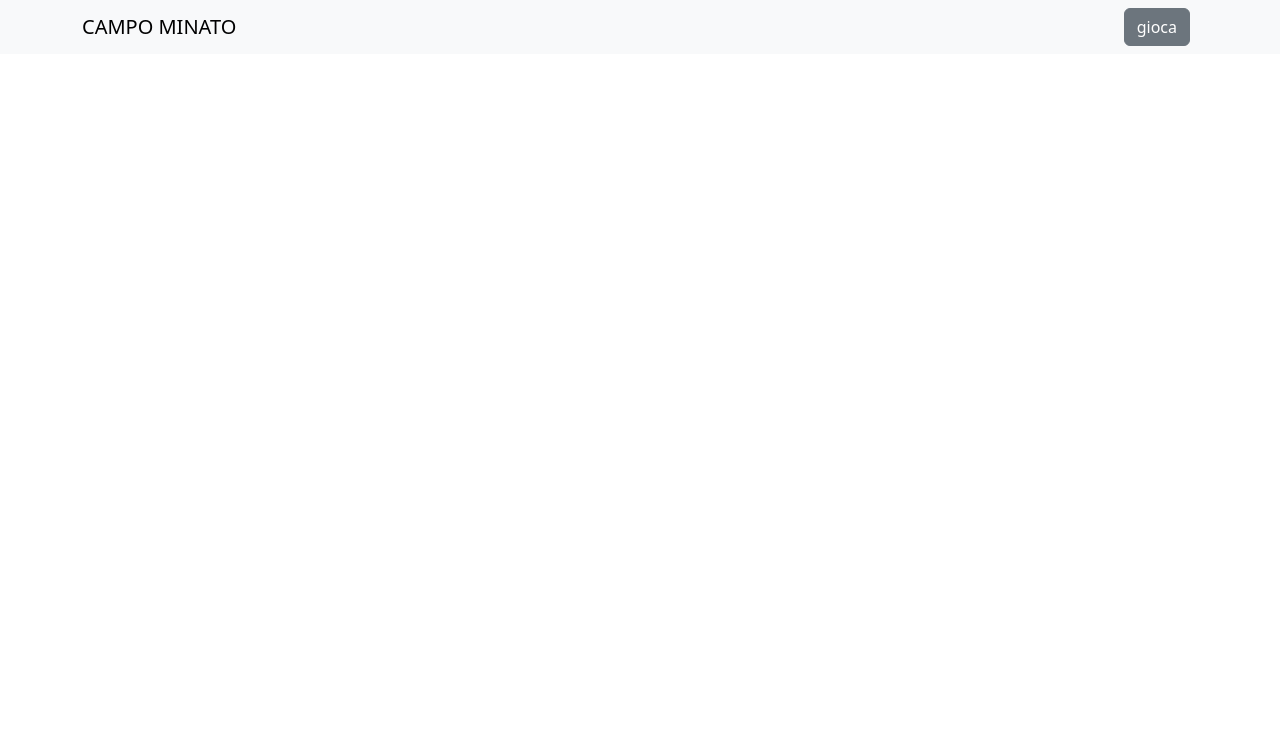
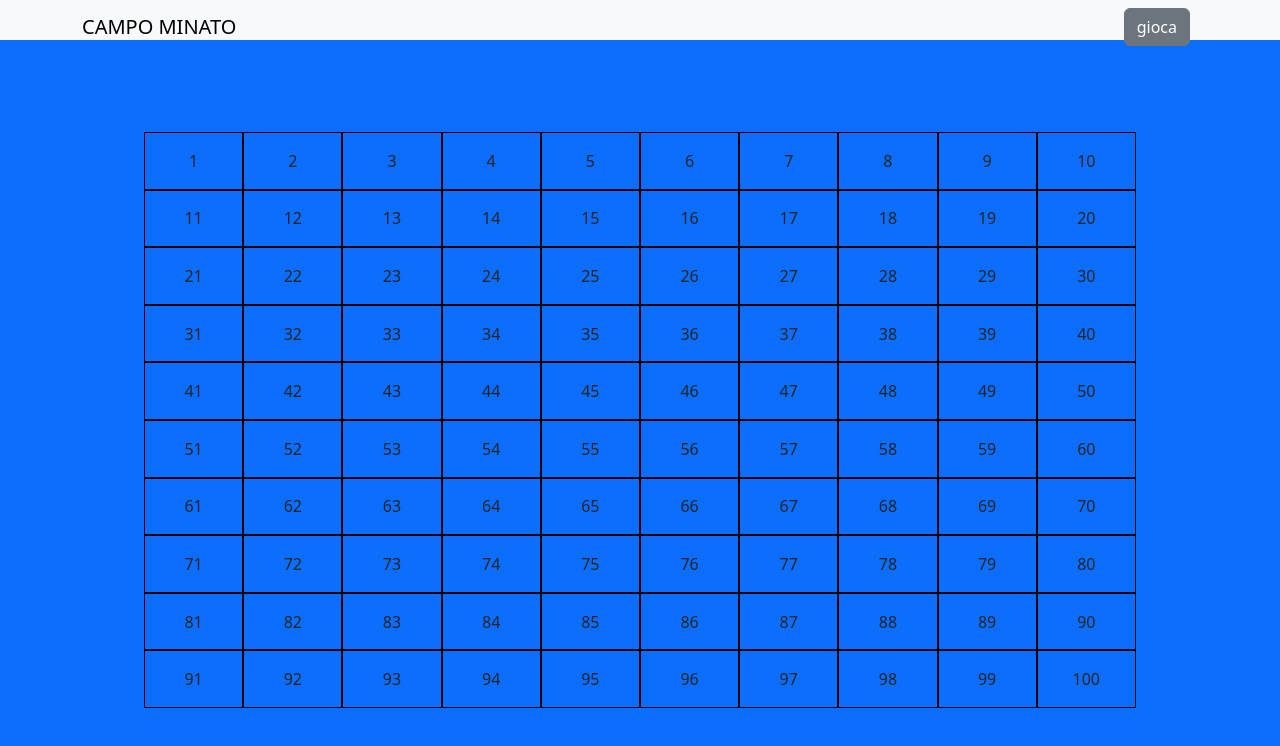
Before and after one commit to yamadicu/js-campominato-grid, a plain HTML site: page index.html in a window 1280 px wide. Drawn offline with nearby package versions, Linux system fonts and the light colour scheme.

Commit message:
fine esercizio

```diff
--- a/assets/main.js
+++ b/assets/main.js
@@ -0,0 +1,19 @@
+//FUNZIONE CHE CREA L'ELEMENTO HTML
+
+function elementoHtml( tagHtml, classi, text){
+    let elemento = document.createElement(tagHtml)
+    elemento.className = classi;
+    elemento.innerText = text;
+    return elemento
+}
+
+let griglia = document.querySelector('.griglia')
+
+for (let i = 1; i <= 100; i++){
+    const divbox = elementoHtml("div", "box", i)
+    divbox.addEventListener('click', function(){
+        this.classList.toggle('bg-primary-subtle')
+        console.log(i);
+    })
+    griglia.append(divbox)
+}
--- a/assets/style.css
+++ b/assets/style.css
@@ -0,0 +1,33 @@
+*{
+    margin: 0;
+    padding: 0;
+    box-sizing: border-box;
+}
+.griglia{
+    width: 80%;
+    height: 80%;
+}
+
+.box{
+    width: calc(100% / 10);
+    height: calc(100% / 10);
+    border: 1px solid black;
+    display: flex;
+    justify-content: center;
+    align-items: center;
+    padding: 5px;
+    cursor: pointer;
+}
+
+.navbar{
+    height: 5vh;
+}
+
+main{
+    width: 100%;
+    height: 95vh;
+    display: flex;
+    justify-content: center;
+    align-items: center;
+    padding: 20px;
+}
--- a/index.html
+++ b/index.html
@@ -18,22 +18,15 @@
             <div class="container">
               <span class="navbar-brand mb-0 h1 text-uppercase">campo minato</span>
               <div class="me-2">
-                  <button type="button" class="btn btn-secondary">gioca</button>
+                  <button type="button" class="btn btn-secondary" id="start">gioca</button>
                 </div>
             </div>
         </nav>
     </header>
 
-    <main class="bg-info-subtitle">
+    <main class="bg-primary">
 
-        <div class="container">
-
-            <div class="griglia">
-
-                <div class="contenuto">
-
-                </div>
-            </div>
+        <div class="griglia d-flex flex-wrap">
 
         </div>
 
```
